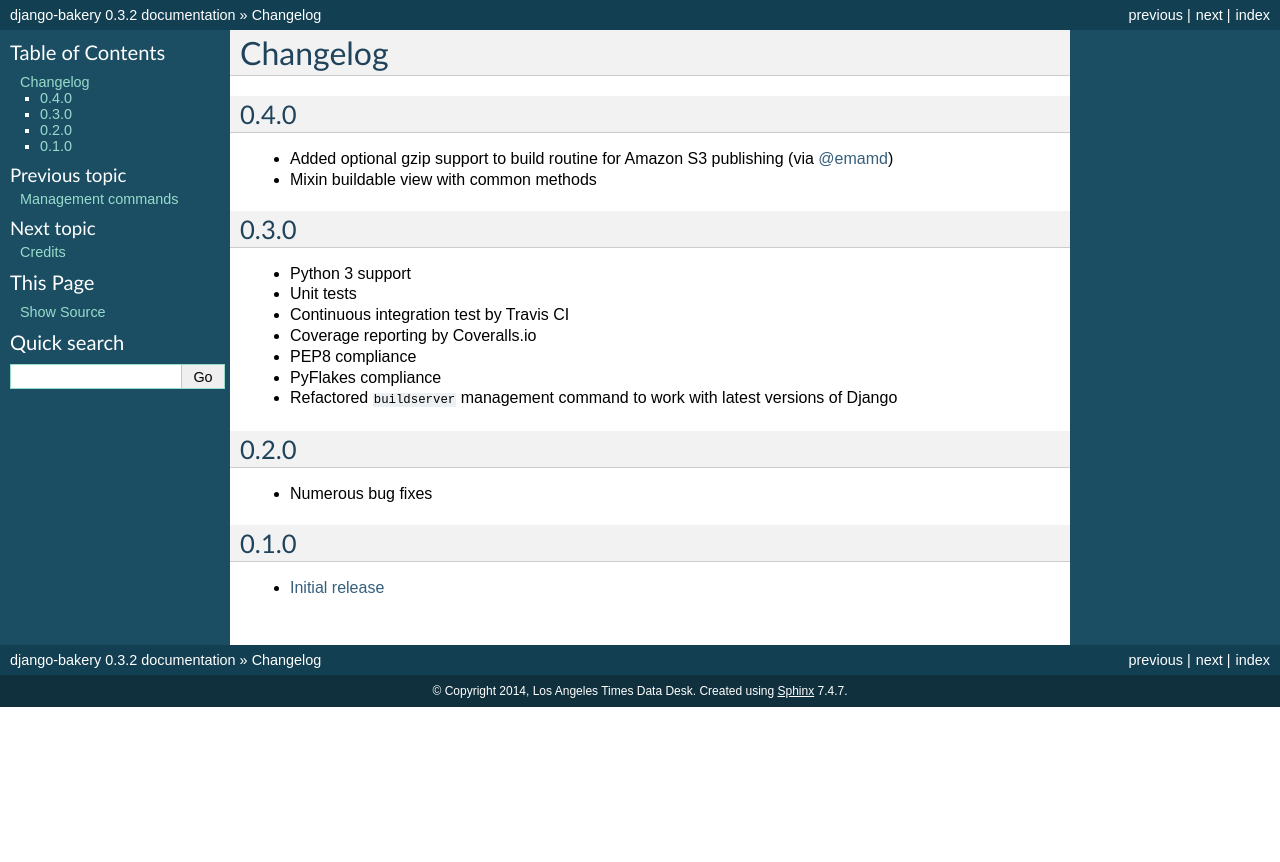
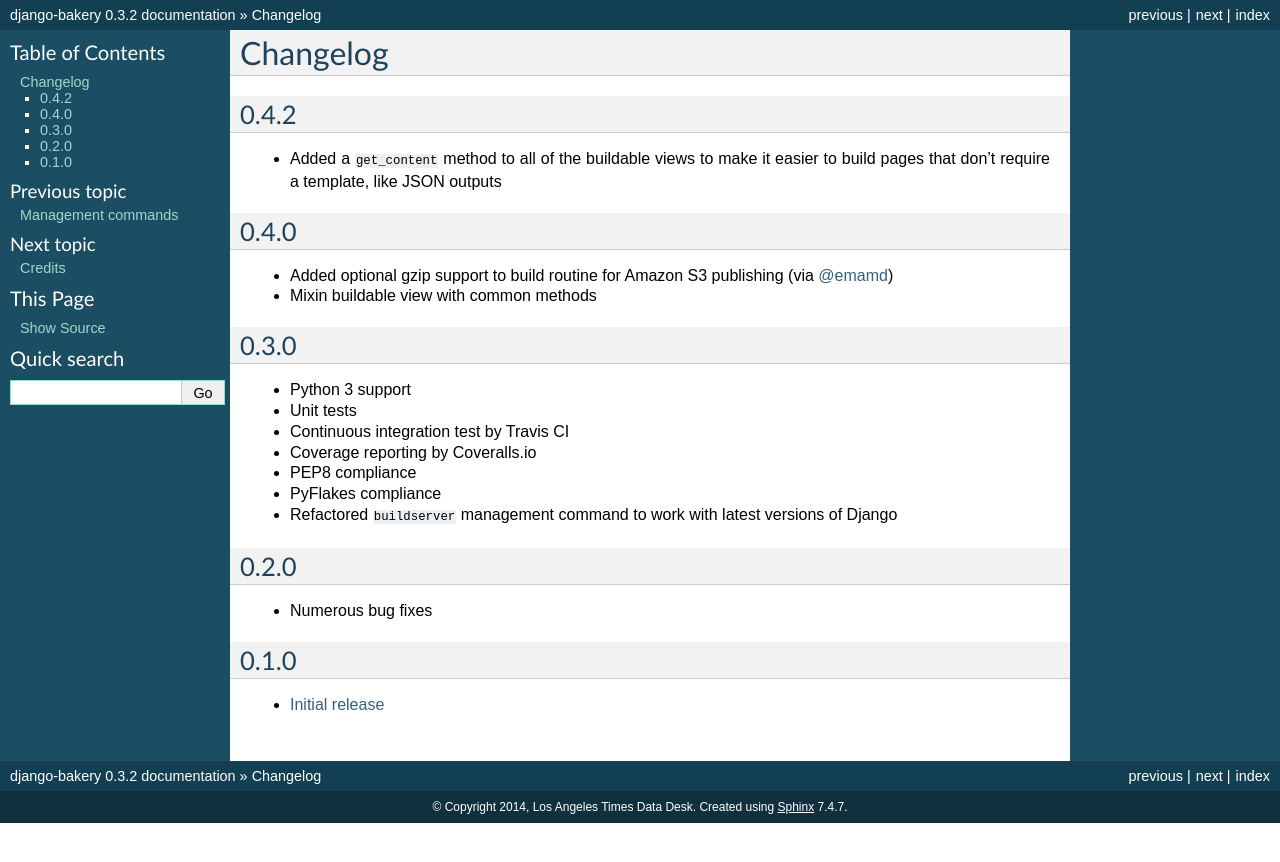
Before and after one commit to maruko8k/django-bakery, a Sphinx documentation site: the page built from docs/changelog.rst, in a window 1280 px wide. Shown: the top 862 px of the page. Built offline with Sphinx 7.4.7, drawn with Linux system fonts in a browser that asks for light colours.

Commit message:
Released version 0.4.2 in response to #24 and @eads.

```diff
--- a/docs/changelog.rst
+++ b/docs/changelog.rst
@@ -1,5 +1,10 @@
 Changelog
 =========
+
+0.4.2
+-----
+
+* Added a ``get_content`` method to all of the buildable views to make it easier to build pages that don't require a template, like JSON outputs
 
 0.4.0
 -----
--- a/setup.py
+++ b/setup.py
@@ -75,7 +75,7 @@ if len(sys.argv) > 1 and sys.argv[1] == 'bdist_wininst':
 
 setup(
     name='django-bakery',
-    version='0.4.1',
+    version='0.4.2',
     description='A set of helpers for baking your Django site out as flat files',
     author='The Los Angeles Times Data Desk',
     author_email='datadesk@latimes.com',
```
